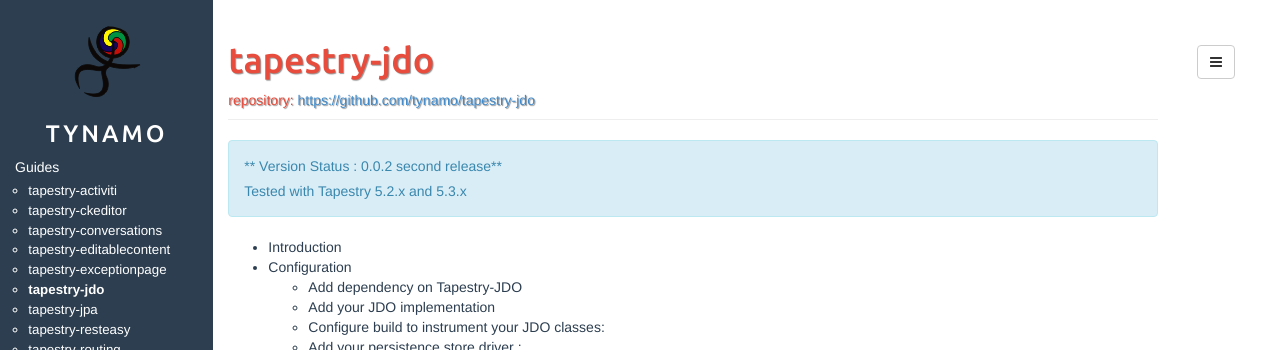
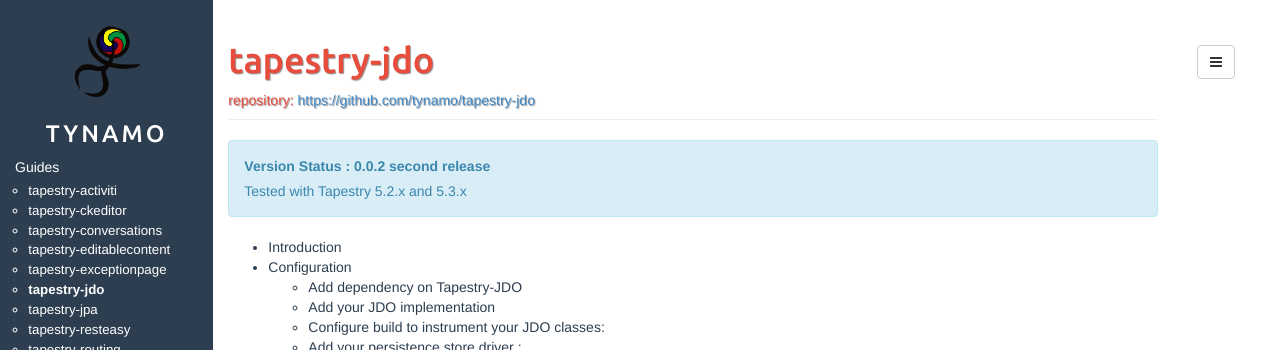
Before and after one commit to vjlamp/tynamo.github.io, a Jekyll site: the page built from tapestry-jdo+guide.md, in a window 1280 px wide and 900 px high. Shown: the top 350 px of the window. Built offline with Jekyll 4.4.1, drawn with Linux system fonts in a browser that asks for light colours.

Commit message:
make left sidebar scrollable, style fix

```diff
--- a/_includes/default.html
+++ b/_includes/default.html
@@ -97,7 +97,7 @@
 		</ul>
 	</div>
 
-	<div class="col-sm-2 sidebar hidden-xs" style="padding-top:2%">
+	<div class="col-sm-2 sidebar hidden-xs pre-scrollable" style="padding-top:2%;min-height:100%;height:100%">
 		{% include sidebar.html %}
 	</div>
 
--- a/assets/js/app.js
+++ b/assets/js/app.js
@@ -1,7 +1,7 @@
 $( document ).ready(function() {
 
 	/* Sidebar height set */
-	$('.sidebar').css('min-height',$(document).height());
+	// $('.sidebar').css('min-height',$(document).height());
 
 	/* Secondary contact links */
 	var scontacts = $('#contact-list-secondary');
--- a/tapestry-jdo+guide.md
+++ b/tapestry-jdo+guide.md
@@ -4,7 +4,7 @@
 repository_url: https://github.com/tynamo/tapestry-jdo
 ---
 <div markdown="1" class="alert alert-info">
-** Version Status : 0.0.2 second release**
+**Version Status : 0.0.2 second release**
 
 Tested with Tapestry 5.2.x and 5.3.x
 </div>
```
